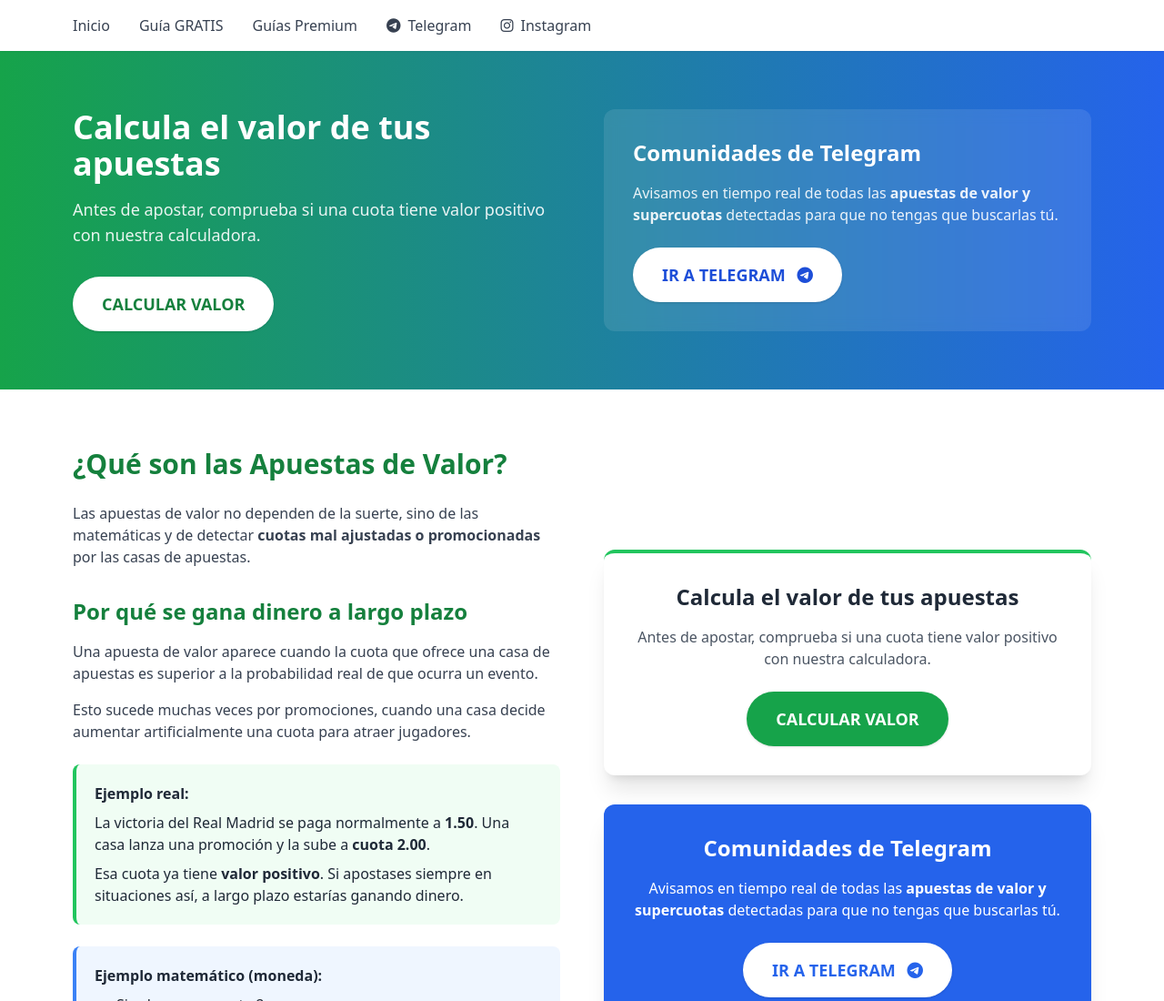
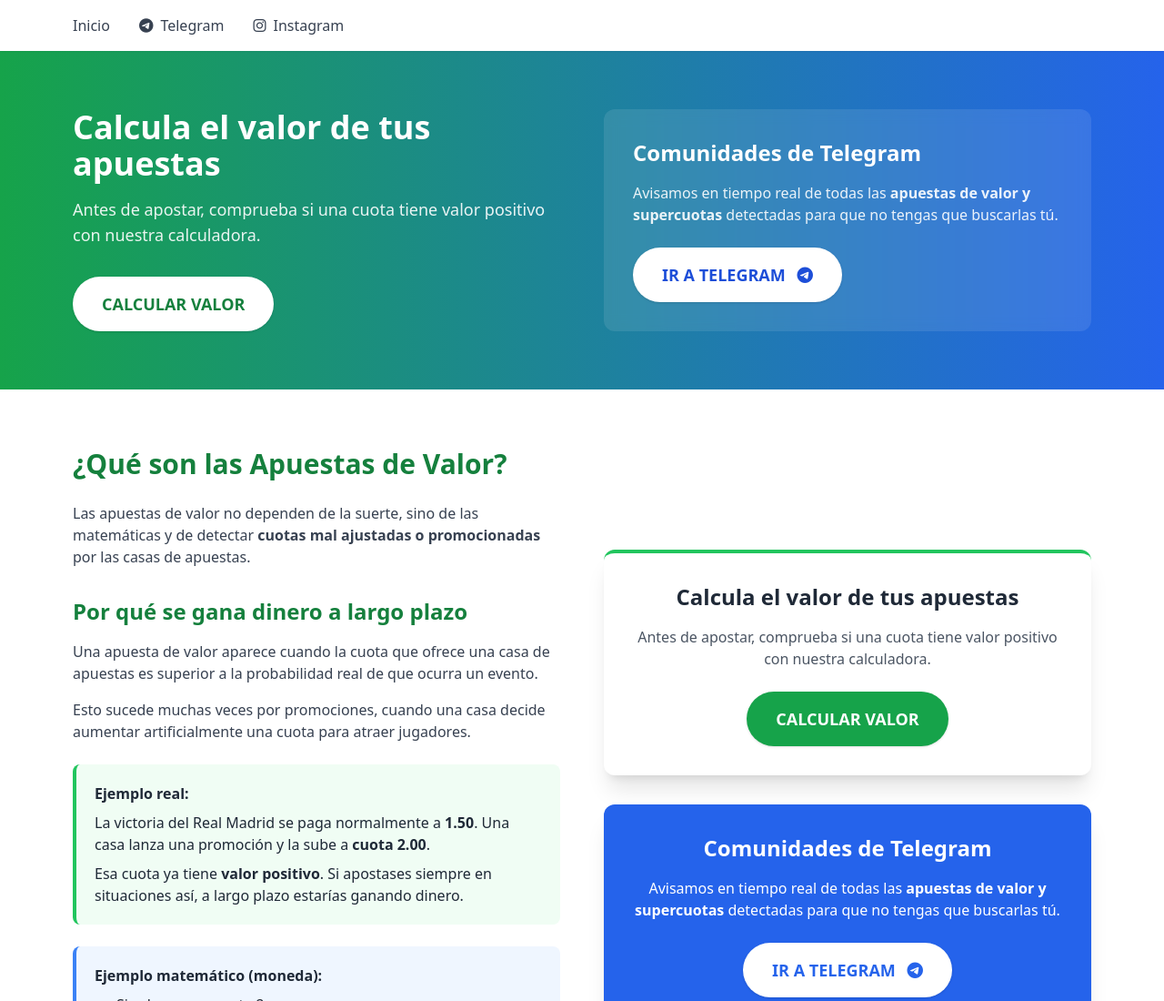
Before and after one commit to naanogl889/elsecretodelmatchbetting, a plain HTML site: page apuestasdevalor.html in a window 1280 px wide. Shown: the top 1100 px of the page at 91% size. Drawn offline with nearby package versions, Linux system fonts and the light colour scheme.

Commit message:
Add files via upload

```diff
--- a/apuestasdevalor.html
+++ b/apuestasdevalor.html
@@ -16,8 +16,6 @@
     <div class="flex justify-between items-center">
       <div class="flex items-center space-x-8">
         <a href="/index.html" class="font-medium text-gray-700 hover:text-blue-600 transition">Inicio</a>
-        <a href="/guias.html" class="font-medium text-gray-700 hover:text-blue-600 transition">Guía GRATIS</a>
-        <a href="/premium.html" class="font-medium text-gray-700 hover:text-blue-600 transition">Guías Premium</a>
         <a href="https://t.me/Supercuotas_Ai" target="_blank" class="font-medium text-gray-700 hover:text-sky-500 transition flex items-center">
           <i class="fab fa-telegram mr-2"></i> Telegram
         </a>
```
